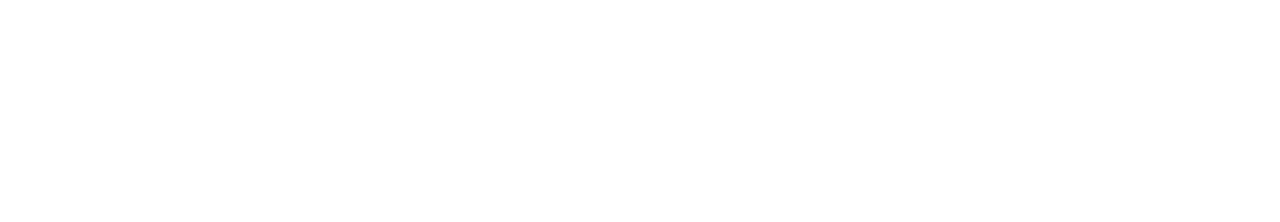
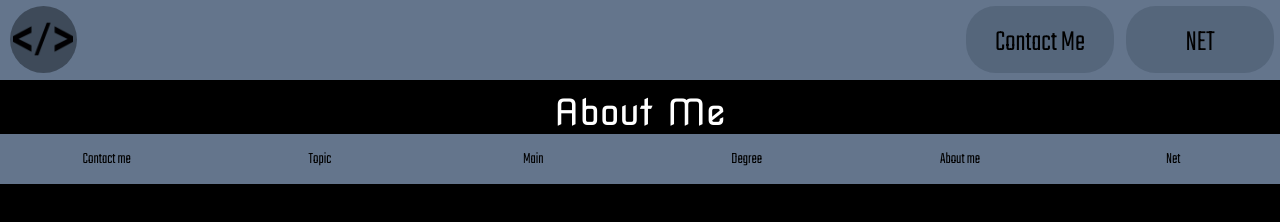
Before and after one commit to Javiton2005/paginaweb.github.io, a plain HTML site: page docs/html/topic.html in a window 1280 px wide. Drawn offline with Linux system fonts and the light colour scheme.

Commit message:
copy right

```diff
--- a/docs/css/aboutme.css
+++ b/docs/css/aboutme.css
@@ -249,3 +249,4 @@ footer{
     background-color: #495669;
 }
 /*------------------------------------------------------------------------------------*/
+/*--This was made By Javier Anton Ordoñez-->
--- a/docs/css/contactme.css
+++ b/docs/css/contactme.css
@@ -146,3 +146,4 @@ footer{
     background-color: #495669;
 }
 /*------------------------------------------------------------------------------------*/
+/*--This was made By Javier Anton Ordoñez-->
--- a/docs/css/degree.css
+++ b/docs/css/degree.css
@@ -130,3 +130,4 @@ footer{
     background-color: #495669;
 }
 /*------------------------------------------------------------------------------------*/
+/*--This was made By Javier Anton Ordoñez-->
--- a/docs/css/fundamentos.css
+++ b/docs/css/fundamentos.css
@@ -0,0 +1,99 @@
+*{
+    margin: 0;
+    border: 0;
+}
+a{
+    text-decoration: none;
+    color: black;
+}
+body{
+    background-color: #000;
+}
+/*-----------------*/
+nav{
+    width: 100%;
+    height: 80px;
+    background-color: #64758C;
+    display: flex;
+}
+.home{
+    background-color: #3E4A59;
+    filter: blur(0.5px);
+    width: 67px;
+    height: 67px;
+    border-radius: 100px;
+    margin: 6px;
+    margin-left: 10px;
+}
+.submenu{
+    margin-left: auto;
+    display: flex;
+}
+.about, .net{
+    width: 148px;
+    height: 67px;
+    border-radius: 30px;
+    background: #55667b;
+    filter: blur(0.5px);
+    margin: 6px;
+}
+.text#about, .text#net{
+    text-align: center;
+    margin-top: 10%;
+    width: 100%;
+    color: #000;
+    font-family: Teko;
+    font-size: 30px;
+    font-style: normal;
+    font-weight: 400;
+    line-height: normal;
+}
+
+.text#home{
+    margin-top: 5%;
+    margin-left: 5%;
+    margin-bottom: 5%;
+    margin-right: 5%;
+}
+
+.imgIcon{
+    width: 60px;
+    height: 60px;
+}
+/*------------------------------------------------------------------------------------*/
+.contenido#main{
+    padding-left: 8.333333%;
+    padding-right: 8.333333%;
+    margin-top: 10px;
+    margin-bottom: 10px;
+}
+.title{
+    width: 100%;
+    color: #FFF;
+    font-family: 'Nova Square', sans-serif;
+    font-size: 36px;
+    font-style: normal;
+    font-weight: 400;
+    line-height: normal;
+    text-align: center;
+}
+
+/*----------------------------*/
+footer{
+    width: 100%;
+    height: 50px;
+    background-color: #64758C;
+    display: flex;
+}
+.link{
+    width: 16.6666%;
+    text-align: center;
+    margin-top: auto;
+    margin-bottom: auto;
+    font-family: 'Teko', sans-serif;
+}
+.link:hover{
+    background-color: #495669;
+}
+/*------------------------------------------------------------------------------------*/
+/*--This was made By Javier Anton Ordoñez-->
--- a/docs/css/index.css
+++ b/docs/css/index.css
@@ -86,3 +86,4 @@ footer> a{
     background-color: #495669;
 }
 /*------------------------------------------------------------------------------------*/
+/*--This was made By Javier Anton Ordoñez-->
--- a/docs/css/net.css
+++ b/docs/css/net.css
@@ -78,3 +78,4 @@ footer{
     background-color: #495669;
 }
 /*------------------------------------------------------------------------------------*/
+/*--This was made By Javier Anton Ordoñez-->
--- a/docs/css/topic.css
+++ b/docs/css/topic.css
@@ -0,0 +1,99 @@
+*{
+    margin: 0;
+    border: 0;
+}
+a{
+    text-decoration: none;
+    color: black;
+}
+body{
+    background-color: #000;
+}
+/*-----------------*/
+nav{
+    width: 100%;
+    height: 80px;
+    background-color: #64758C;
+    display: flex;
+}
+.home{
+    background-color: #3E4A59;
+    filter: blur(0.5px);
+    width: 67px;
+    height: 67px;
+    border-radius: 100px;
+    margin: 6px;
+    margin-left: 10px;
+}
+.submenu{
+    margin-left: auto;
+    display: flex;
+}
+.about, .net{
+    width: 148px;
+    height: 67px;
+    border-radius: 30px;
+    background: #55667b;
+    filter: blur(0.5px);
+    margin: 6px;
+}
+.text#about, .text#net{
+    text-align: center;
+    margin-top: 10%;
+    width: 100%;
+    color: #000;
+    font-family: Teko;
+    font-size: 30px;
+    font-style: normal;
+    font-weight: 400;
+    line-height: normal;
+}
+
+.text#home{
+    margin-top: 5%;
+    margin-left: 5%;
+    margin-bottom: 5%;
+    margin-right: 5%;
+}
+
+.imgIcon{
+    width: 60px;
+    height: 60px;
+}
+/*------------------------------------------------------------------------------------*/
+.contenido#main{
+    padding-left: 8.333333%;
+    padding-right: 8.333333%;
+    margin-top: 10px;
+    margin-bottom: 10px;
+}
+.title{
+    width: 100%;
+    color: #FFF;
+    font-family: 'Nova Square', sans-serif;
+    font-size: 36px;
+    font-style: normal;
+    font-weight: 400;
+    line-height: normal;
+    text-align: center;
+}
+
+/*----------------------------*/
+footer{
+    width: 100%;
+    height: 50px;
+    background-color: #64758C;
+    display: flex;
+}
+.link{
+    width: 16.6666%;
+    text-align: center;
+    margin-top: auto;
+    margin-bottom: auto;
+    font-family: 'Teko', sans-serif;
+}
+.link:hover{
+    background-color: #495669;
+}
+/*------------------------------------------------------------------------------------*/
+/*--This was made By Javier Anton Ordoñez-->
--- a/docs/html/topic.html
+++ b/docs/html/topic.html
@@ -0,0 +1,49 @@
+<!DOCTYPE html>
+<html lang="es">
+<head>
+    <meta charset="UTF-8">
+    <meta name="viewport" content="width=device-width, initial-scale=1.0">
+    <title>Contact Me</title>
+    <link rel="preconnect" href="https://fonts.googleapis.com">
+    <link rel="preconnect" href="https://fonts.gstatic.com" crossorigin>
+    <link href="https://fonts.googleapis.com/css2?family=Nova+Square&display=swap" rel="stylesheet">
+    <link rel="preconnect" href="https://fonts.googleapis.com">
+    <link rel="preconnect" href="https://fonts.gstatic.com" crossorigin>
+    <link href="https://fonts.googleapis.com/css2?family=Share+Tech+Mono&display=swap" rel="stylesheet">
+    <link rel="preconnect" href="https://fonts.googleapis.com">
+    <link rel="preconnect" href="https://fonts.gstatic.com" crossorigin>
+    <link href="https://fonts.googleapis.com/css2?family=Teko:wght@300&display=swap" rel="stylesheet">
+    <link rel="stylesheet" href="../css/contactme.css">
+</head>
+<body>
+    <nav class="Navbar">
+        <div class="home">
+            <p class="text" id="home"><a href="../index.html"><img src="../img/13706.png" alt="../img/13706.png" class="imgIcon"></a> </p>
+        </div>
+        <div class="submenu">
+            <div class="about">
+                <a href="./contact.html"><p class="text" id="about">Contact Me</p></a>
+            </div>
+            <div class="net">
+                <a href="./net.html"><p class="text" id="net">NET</p></a>
+            </div>
+        </div>
+    </nav>
+    <div class="contenido">
+        <div class="title" id="main"><p>About Me</p></div>
+
+
+    </div>
+
+    <footer class="footer">
+        <a href="./html/contact.html" class="link" id="contact">Contact me</a>
+        <a href="./html/topic.html" class="link" id="topic">Topic</a>
+        <a href="./index.html" class="link" id="index">Main</a>
+        <a href="./html/degree.html" class="link" id="degree">Degree</a>
+        <a href="./html/about.html" class="link" id="about">About me</a>
+        <a href="./html/net.html" class="link" id>Net</a>
+      </footer>
+
+<!--This was made By Javier Anton Ordoñez-->
+</body>
+</html>
--- a/docs/plantilla.css
+++ b/docs/plantilla.css
@@ -96,3 +96,4 @@ footer{
     background-color: #495669;
 }
 /*------------------------------------------------------------------------------------*/
+/*--This was made By Javier Anton Ordoñez-->
```
Also changed, not shown: docs/html/about.html (+2 -0 lines), docs/html/contact.html (+3 -1 lines), docs/html/degree.html (+2 -0 lines), docs/html/fundamental.htm (deleted), docs/html/fundamental.html (renamed from docs/plantilla.html).
